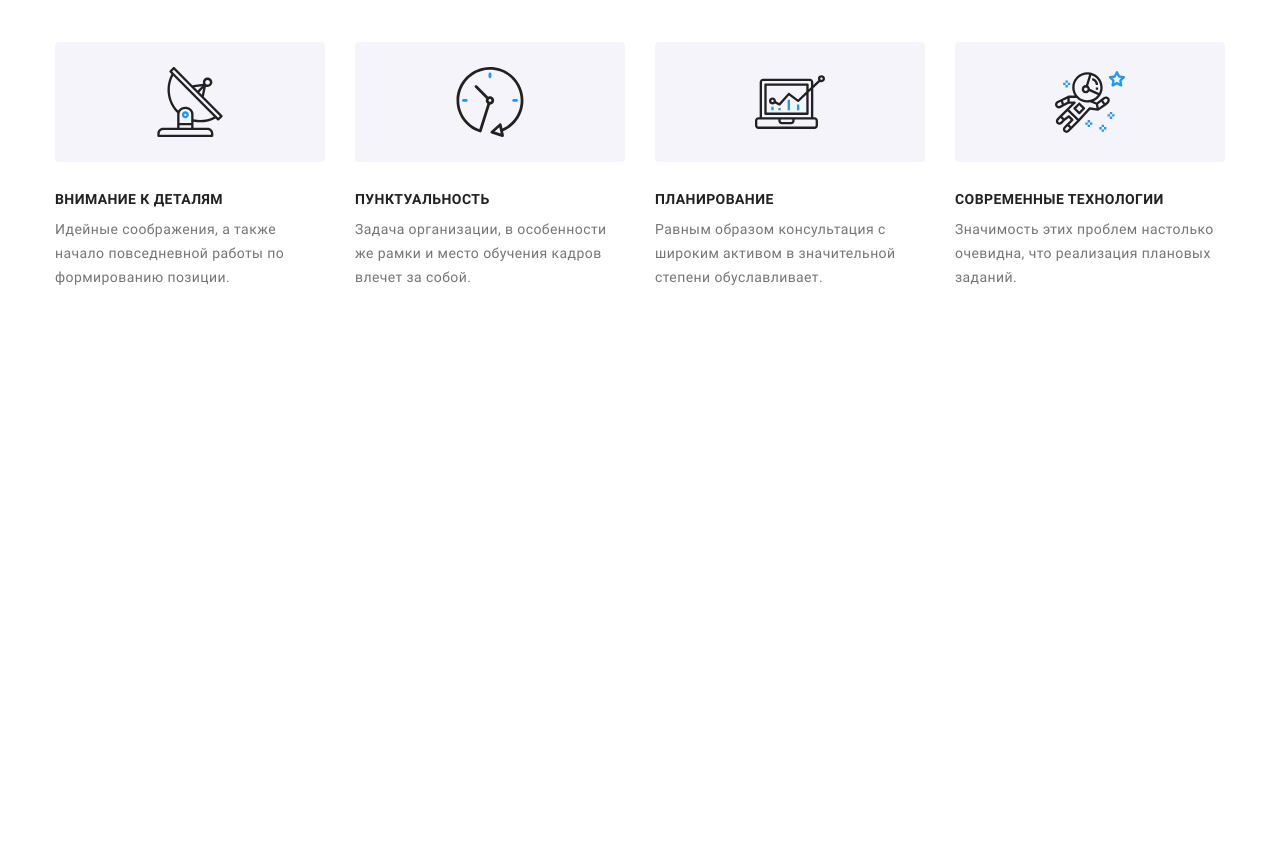
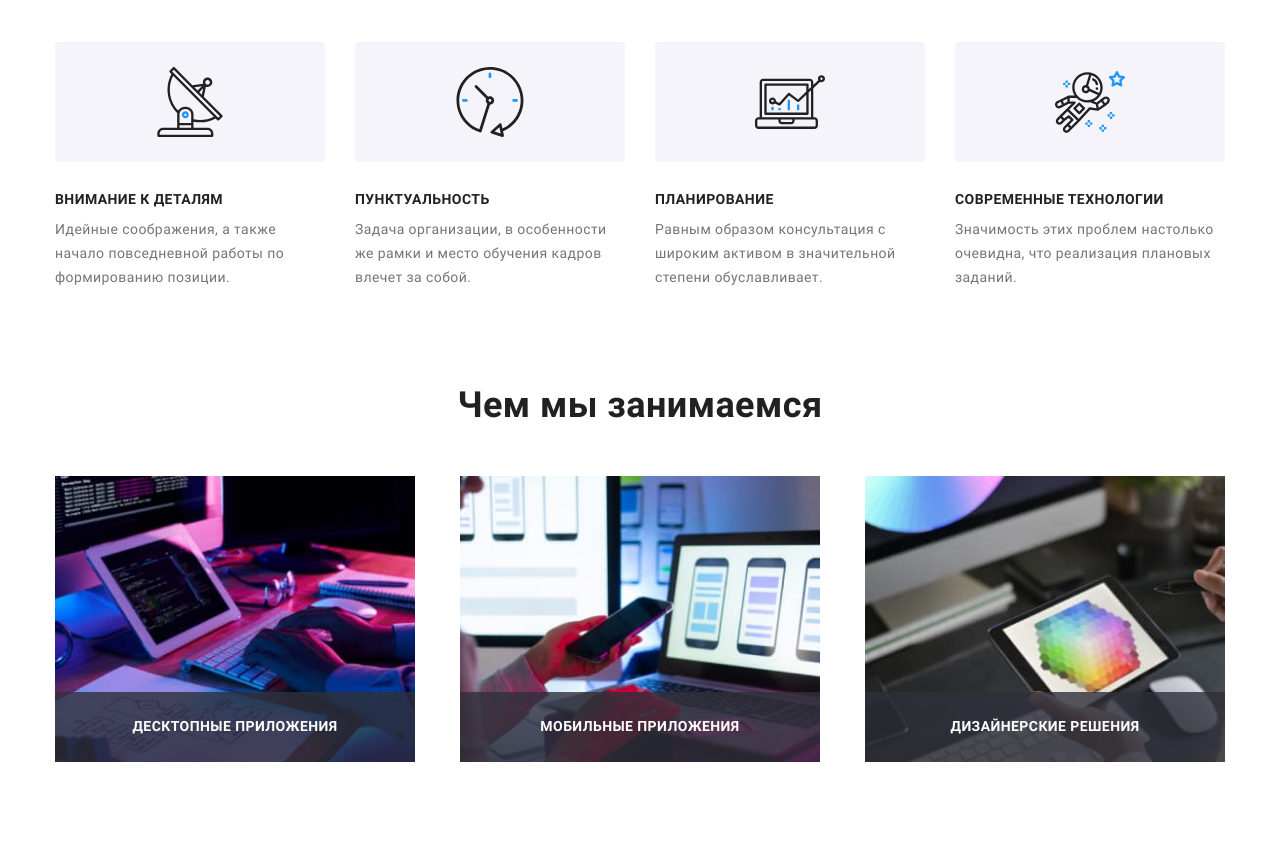
Before and after one commit to HalynaSinko/goit-markup-hw-08, a plain HTML site: page index.html in a window 1280 px wide. Shown: the part 652-1508 px from the top of the page. Before the commit the page ends 1036 px from the top, so only its background shows below. Drawn offline with Linux system fonts and the light colour scheme.

Commit message:
Добавляет стили адаптивной верстки секции activity.

```diff
--- a/index.html
+++ b/index.html
@@ -113,27 +113,27 @@
       </div>
     </section>
 
-    <!-- works -->
-    <!-- <section class="works">
+    <!-- activity -->
+    <section class="activity">
       <div class="container container--vertical">
         <h2 class="section-title">Чем мы занимаемся</h2>
-        <ul class="works__list">
-          <li class="works__list-item">
+        <ul class="activity__list">
+          <li class="activity__list-item">
             <img src="./images/box1.jpg" alt="Человек работает за компьютером, на столе два монитора и планшет"
               width="370" />
-            <h3 class="works__subtitle subtitle">Десктопные приложения</h3>
+            <h3 class="activity__subtitle subtitle">Десктопные приложения</h3>
           </li>
-          <li class="works__list-item">
+          <li class="activity__list-item">
             <img src="./images/box2.jpg" alt="Человек работает за ноутбуком" width="370" />
-            <h3 class="works__subtitle subtitle">Мобильные приложения</h3>
+            <h3 class="activity__subtitle subtitle">Мобильные приложения</h3>
           </li>
-          <li class="works__list-item">
+          <li class="activity__list-item">
             <img src="./images/box3.jpg" alt="Человек работает на планшете" width="370" />
-            <h3 class="works__subtitle subtitle">Дизайнерские решения</h3>
+            <h3 class="activity__subtitle subtitle">Дизайнерские решения</h3>
           </li>
         </ul>
       </div>
-    </section> -->
+    </section>
 
     <!-- team -->
     <!-- <section class="team">
--- a/sass/layout/_works.scss
+++ b/sass/layout/_activity.scss
@@ -1,19 +1,22 @@
-.works {
+.activity {
   padding-bottom: 94px;
+  display: none;
+  @media screen and (min-width: $desktop) {
+    display: block;
+  }
 }
 
-.works__list {
+.activity__list {
   display: flex;
-  margin-right: -30px;
+  justify-content: space-between;
 }
 
-.works__list-item {
+.activity__list-item {
   position: relative;
   flex-basis: calc(100% / 3 - 30px);
-  margin-right: 30px;
 }
 
-.works__subtitle {
+.activity__subtitle {
   position: absolute;
   bottom: 0;
 
--- a/sass/layout/_main.scss
+++ b/sass/layout/_main.scss
@@ -3,7 +3,7 @@
 @import './nav-list';
 @import './hero';
 @import './features';
-@import './works';
+@import './activity';
 @import './team';
 @import './clients';
 @import './footer';
```
Also changed, not shown: css/main.css, css/main.min.css, 2 other files.
